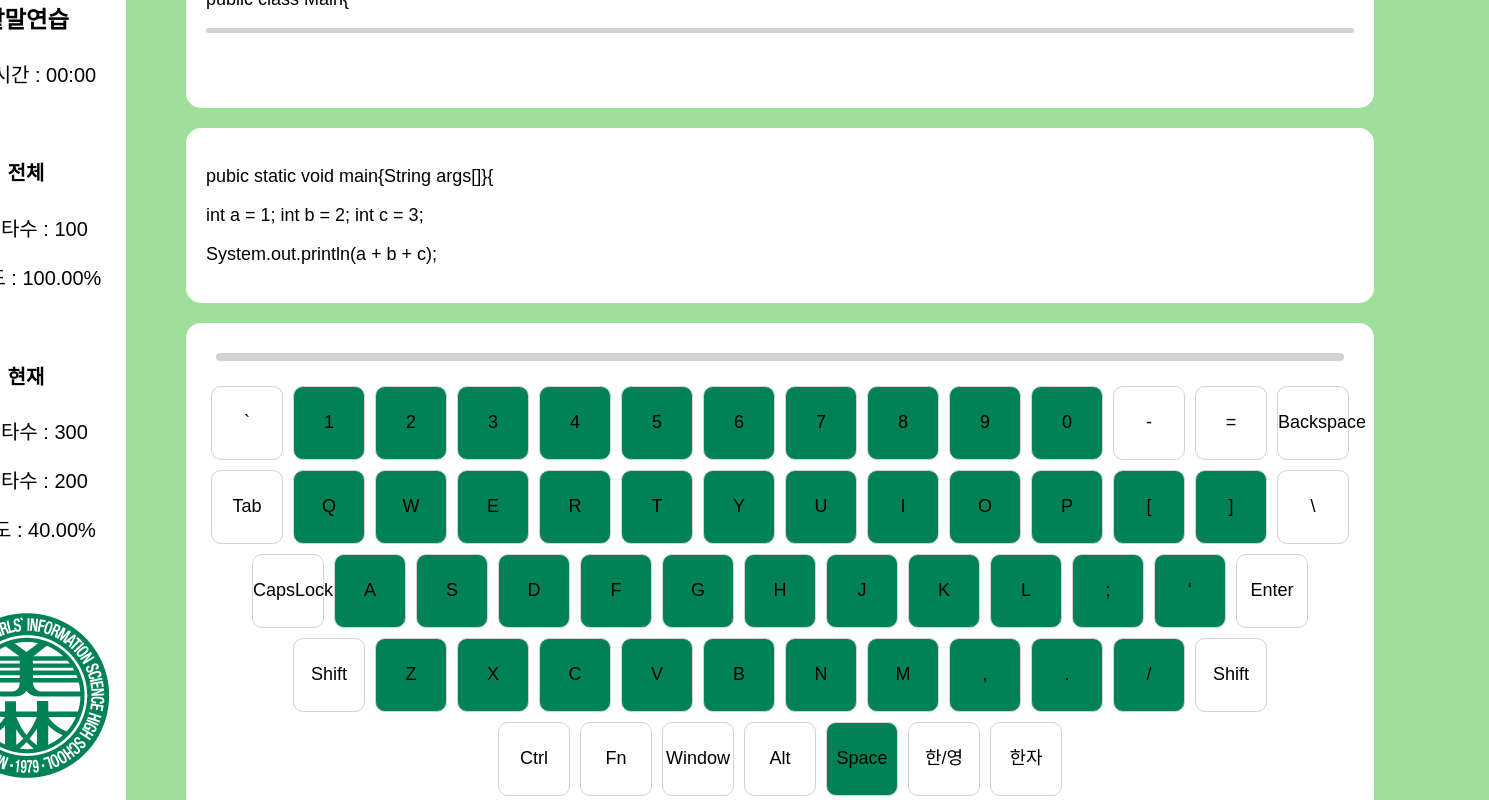
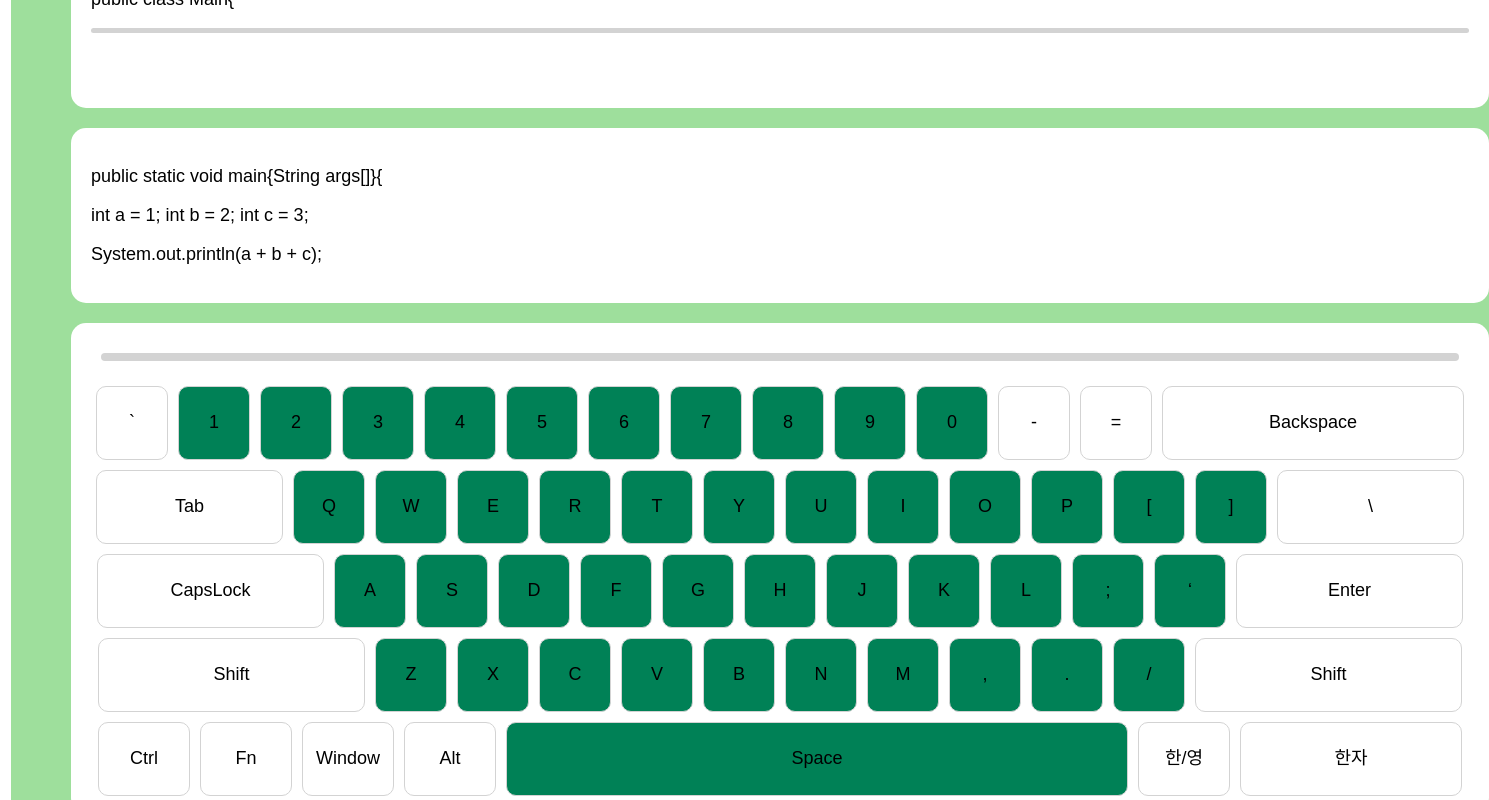
Before and after one commit to MasTaZa/frontend, a React (Create React App) app: page / in a window 1280 px wide. Shown: the top 800 px of the page, 1489 px wide, since content can reach past the window. Built offline with nearby package versions, Linux system fonts and the light colour scheme; a web font is replaced by a local one.

Commit message:
미림 타자연습 페이지 :: 키보드 css 수정

```diff
--- a/src/pages/TypingPractice.css
+++ b/src/pages/TypingPractice.css
@@ -98,6 +98,43 @@ body {
     background-color: #008156;
 }
 
+.backspace-key {
+    width: 300px !important; /* 우선순위 설정 ( 위에 설정한 너비를 덮어씌우는 것 ) */
+}
+
+.tab-key {
+    width: 185px !important;
+}
+
+.b-key {
+    width: 185px !important;
+}
+
+.caps-key {
+    width: 225px !important;
+}
+
+.enter-key {
+    width: 225px !important;
+}
+
+.shift-key {
+    width: 265px !important;
+}
+
+.space-key {
+    width: 620px !important;
+    background-color: #008156;
+}
+
+.hanja-key {
+    width: 220px !important;
+}
+
+.keyboard-row:last-child .key {
+    width: 90px;
+}
+
 .typingInput {
     border: none;
     font-size: 18px;
--- a/src/pages/TypingPractice.tsx
+++ b/src/pages/TypingPractice.tsx
@@ -19,12 +19,12 @@ const TypingPractice = () => {
             <div className="VLine"></div>
             <div className="taza">
                 <div className="Ex">
-                    <p>public class Main{'{'}</p> {/* "{" 를 쓰려면 이렇게 해야된다는 사실....... 귀한자식이구나 너 */}
+                    <p>public class Main{'{'}</p>
                     <p className="HLine"></p>
                     <input type="text" className="typingInput" />
                 </div>
                 <div className="NextTaza">
-                    <p>pubic static void main{'{'}String args[]{'}'}{'{'}</p>
+                    <p>public static void main{'{'}String args[]{'}'}{'{'}</p>
                     <p>int a = 1; int b = 2; int c = 3;</p>
                     <p>System.out.println(a + b + c);</p>
                 </div>
@@ -44,10 +44,10 @@ const TypingPractice = () => {
                         <p className="ckey">0</p>
                         <p className="key">-</p>
                         <p className="key">=</p>
-                        <p className="key">Backspace</p>
+                        <p className="backspace-key">Backspace</p>
                     </div>
                     <div className="keyboard-row">
-                        <p className="key">Tab</p>
+                        <p className="tab-key">Tab</p>
                         <p className="ckey">Q</p>
                         <p className="ckey">W</p>
                         <p className="ckey">E</p>
@@ -60,10 +60,10 @@ const TypingPractice = () => {
                         <p className="ckey">P</p>
                         <p className="ckey">[</p>
                         <p className="ckey">]</p>
-                        <p className="key">\</p>
+                        <p className="b-key">\</p>
                     </div>
                     <div className="keyboard-row">
-                        <p className="key">CapsLock</p>
+                        <p className="caps-key">CapsLock</p>
                         <p className="ckey">A</p>
                         <p className="ckey">S</p>
                         <p className="ckey">D</p>
@@ -75,10 +75,10 @@ const TypingPractice = () => {
                         <p className="ckey">L</p>
                         <p className="ckey">;</p>
                         <p className="ckey">‘</p>
-                        <p className="key">Enter</p>
+                        <p className="enter-key">Enter</p>
                     </div>
                     <div className="keyboard-row">
-                        <p className="key">Shift</p>
+                        <p className="shift-key">Shift</p>
                         <p className="ckey">Z</p>
                         <p className="ckey">X</p>
                         <p className="ckey">C</p>
@@ -89,16 +89,16 @@ const TypingPractice = () => {
                         <p className="ckey">,</p>
                         <p className="ckey">.</p>
                         <p className="ckey">/</p>
-                        <p className="key">Shift</p>
+                        <p className="shift-key">Shift</p>
                     </div>
                     <div className="keyboard-row">
                         <p className="key">Ctrl</p>
                         <p className="key">Fn</p>
                         <p className="key">Window</p>
                         <p className="key">Alt</p>
-                        <p className="ckey">Space</p>
+                        <p className="space-key">Space</p>
                         <p className="key">한/영</p>
-                        <p className="key">한자</p>
+                        <p className="hanja-key">한자</p>
                     </div>
                 </div>
             </div>
```
